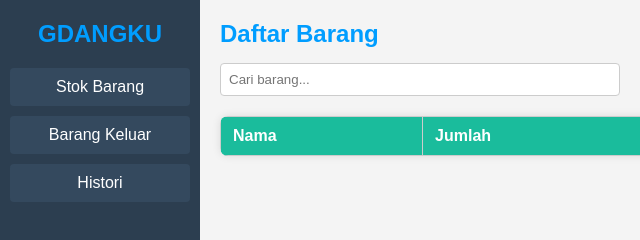
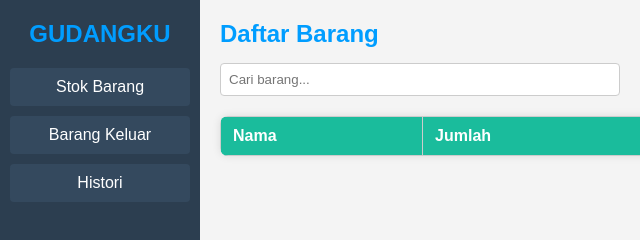
Before and after one commit to p41j0121/gudangku, a plain HTML site: page index.html in a window 1280 px wide. Shown: the top 240 px of the page, 0-640 px from the left. Drawn offline with nearby package versions, Linux system fonts and the light colour scheme; no server answers.

Commit message:
Update index.html

```diff
--- a/index.html
+++ b/index.html
@@ -167,7 +167,7 @@
 
   <div class="sidebar">
     <div>
-      <h2>GDANGKU</h2>
+      <h2>GUDANGKU</h2>
       <div class="menu">
         <a href="#" onclick="showSection('barang')">Stok Barang</a>
         <a href="out.html">Barang Keluar</a>
```
